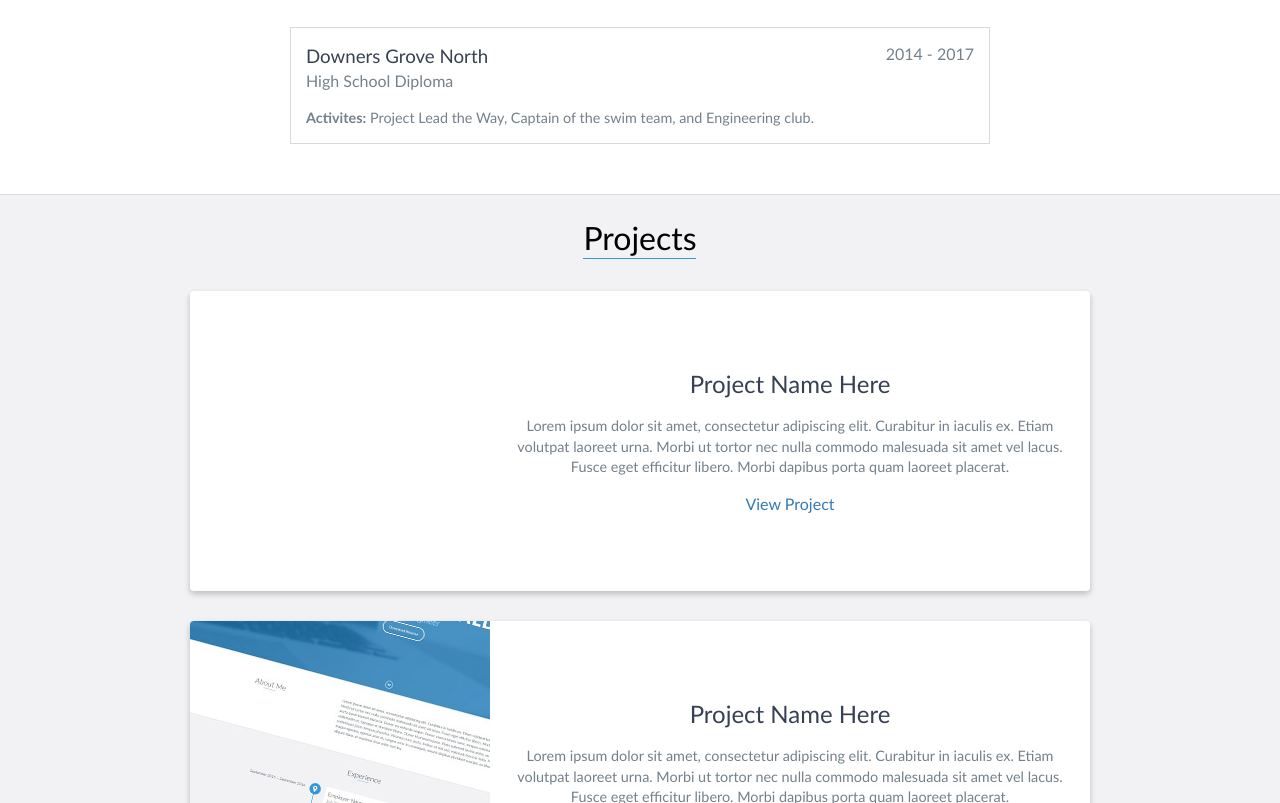
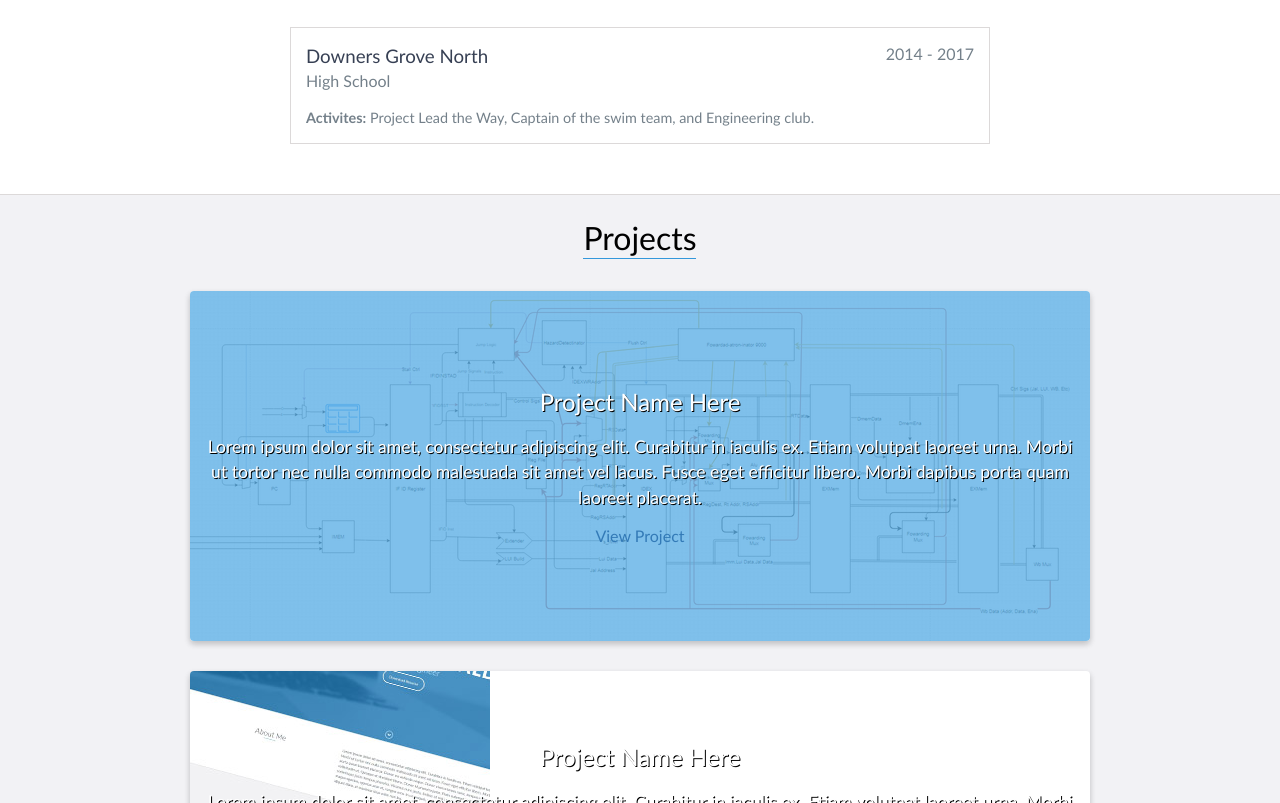
Before and after one commit to marcanio/marcanio.github.io, a website: page index.html in a window 1280 px wide. Shown: the part 1997-2800 px from the top of the page. Drawn offline with nearby package versions, Linux system fonts and the light colour scheme.

```diff
--- a/css/styles.css
+++ b/css/styles.css
@@ -510,6 +510,7 @@
 }
 
 .project {
+    display: flex;
     position: relative;
     max-width: 900px;
     margin: 0 auto 30px auto;
@@ -519,31 +520,43 @@
 }
 
 .project-image {
-    float: left;
-    width: 300px;
-    height: 300px;
+    max-width: 50%;
+    max-height: 50%;
     object-fit: contain;
+}
+
+.project-imageOverlay {
+    position: absolute;
+    height: 100%;
+    width: 100%;
+    top: 0;
+    right: 0;
+    bottom: 0;
+    left: 0;
+    background: rgba(95, 177, 231, 0.8);
 }
 
 .project-info {
     position: absolute;
     top: 50%;
     transform: translateY(-50%);
-    margin-left: 300px;
     padding: 15px
 }
 
 .project-info h3 {
     font-size: 1.5em;
-    font-weight: 300;
-    color: #374054;
-    margin: 0 0 15px 0
+    font-weight: 400;
+    color: #fff;
+    margin: 0 0 15px 0;
+    text-shadow: 1px 1px #000;
 }
 
 .project-info p {
-    color: #74808a;
+    color: #fff;
     margin: 0 0 15px 0;
-    font-size: 0.9em
+    font-size: 1.1em;
+    text-shadow: 1px 1px #000;
+    font-weight: 300;
 }
 
 .no-image .project-info {
--- a/index.html
+++ b/index.html
@@ -74,7 +74,7 @@
         <div class="fa fa-chevron-down">
             <h1 class="ml6">
                 <span class="text-wrapper">
-              <span class="letters">Scroll down!</span>
+              <span class="letters">Website still in progress.. Check back soon</span>
                 </span>
             </h1>
         </div>
@@ -189,7 +189,7 @@
             <h3>Downers Grove North</h3>
             <span class="education-date">2014 - 2017</span>
 
-            <h4>High School Diploma</h4>
+            <h4>High School</h4>
 
             <p>
                 <b>Activites:</b> Project Lead the Way, Captain of the swim team, and Engineering club.
@@ -202,6 +202,7 @@
     <!-- End #education -->
 
     <div id="projects" class="background-alt">
+        <!-- Header-->
         <h1 class="ml5" class="hideme">
             <span class="text-wrapper">
 
@@ -209,14 +210,13 @@
             <span class="line line2"></span>
             </span>
         </h1>
-        <div class="container">
-            <div class="row">
 
 
         <!-- Modal -->
         <div class="project shadow-large">
             <div class="project-image">
-
+                <div class="project-imageOverlay"></div>
+                <img src="images/rsz_pipeline.png" />
             </div>
             <!-- End .project-image -->
             <div class="project-info">
@@ -249,8 +249,8 @@
             <!-- End .project-info -->
         </div>
         <!-- End .project -->
-            </div>
-        </div>
+
+
     </div>
 
 
@@ -289,7 +289,7 @@
     <div id="contact" style="background-image: url(images/Chicago.jpg);">
         <h2>Get in Touch</h2>
         <div id="contact-form">
-            <form method="POST" action="https://formspree.io/email@email.com">
+            <form method="POST" action="mailto:ericmarcanio@gmail.com">
                 <input type="hidden" name="_subject" value="Contact request from personal website" />
                 <input type="email" name="_replyto" placeholder="Your email" required>
                 <textarea name="message" placeholder="Your message" required></textarea>
```
Also changed, not shown: images/rsz_pipeline.png (added). Lines whose indentation alone changed are shown as unchanged.
